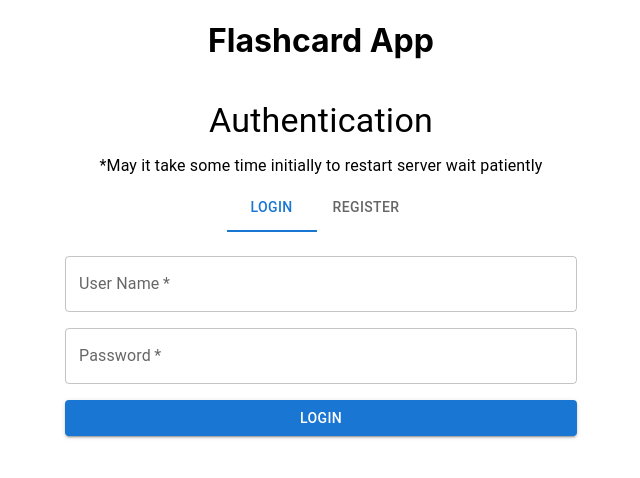
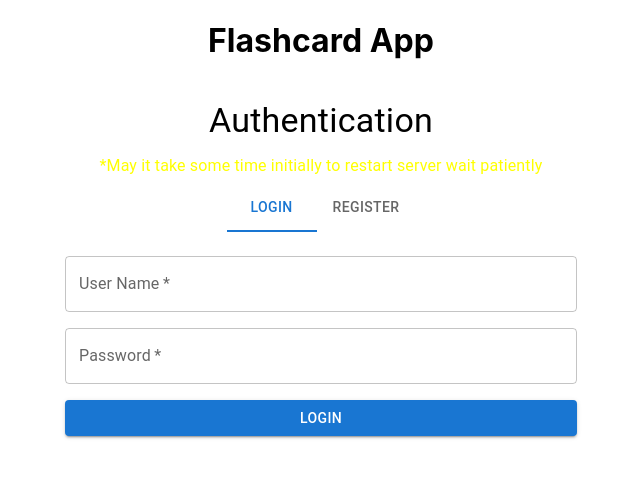
Before and after one commit to NivakIndia/flashcardfrontend, a React (Create React App) app: page / in a window 1280 px wide. Shown: the top 478 px of the page, without its empty margins (319-959 px from the left). Built offline with nearby package versions, Linux system fonts and the light colour scheme; the HTML template or start-up script is replaced by a standard one.

Commit message:
Version 0.1

```diff
--- a/src/components/Credential.jsx
+++ b/src/components/Credential.jsx
@@ -86,7 +86,7 @@ const Credential = ({setnav, setLoading}) => {
         <Typography variant="h4" component="h1" align="center" gutterBottom>
           Authentication
         </Typography>
-        <Typography align="center" gutterBottom>*May it take some time initially to restart server wait patiently</Typography>
+        <Typography color="#ffff00" align="center" gutterBottom>*May it take some time initially to restart server wait patiently</Typography>
         <Tabs value={tab} onChange={handleTabChange} centered>
           <Tab label="Login" />
           <Tab label="Register" />
```
